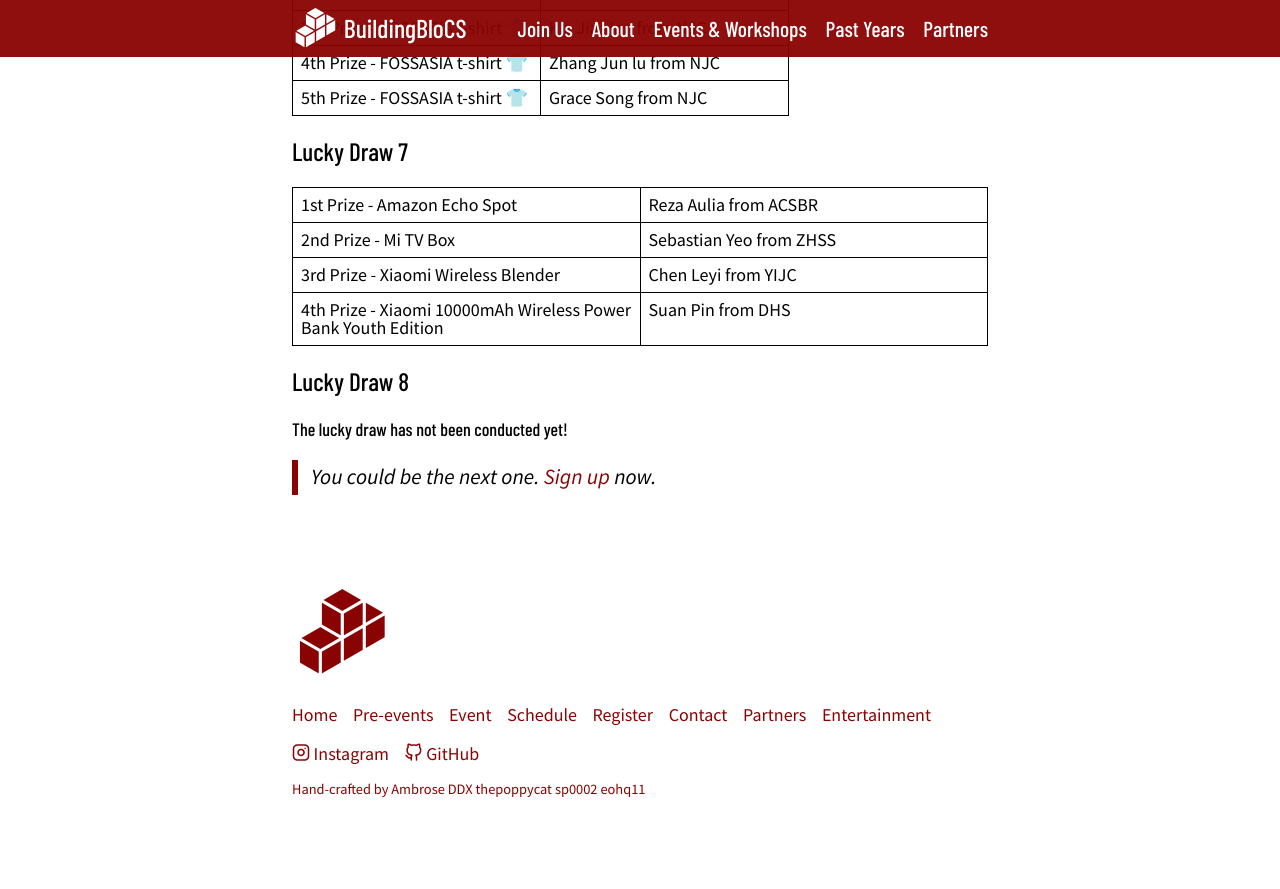
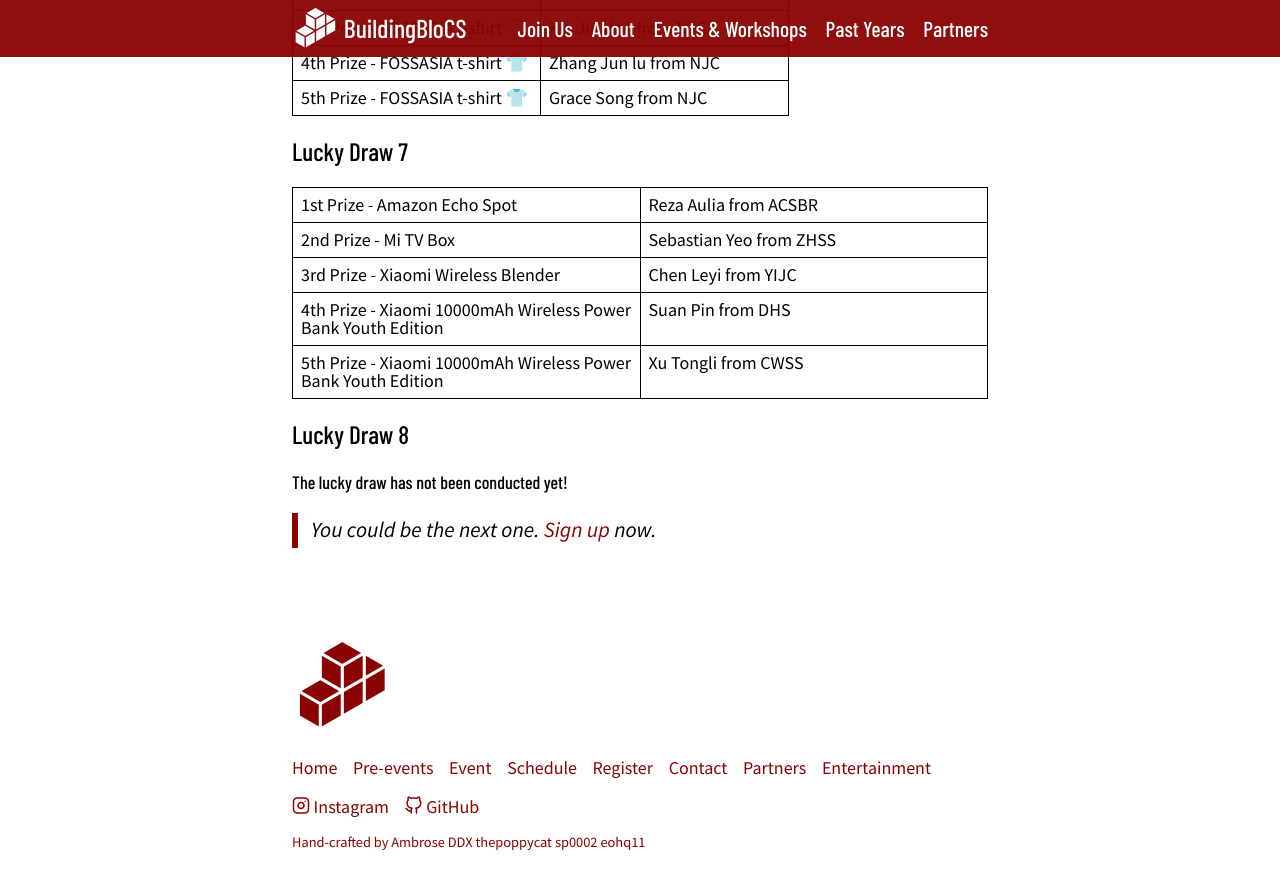
Before and after one commit to buildingblocs/2020, a Jekyll site: the page built from pre-event/luckydraw/index.md, in a window 1280 px wide and 900 px high, scrolled down 1993 px. Shown: the top 889 px of the window. Built offline with Jekyll 4.4.1, drawn with Linux system fonts in a browser that asks for light colours; some web fonts are replaced; our own code applies the rules of GitHub Pages for plain Markdown files; before the commit the page ends 2840 px from its top, so only the background shows below that.

Commit message:
Update winners for Day 1 conference

```diff
--- a/_data/awards.yml
+++ b/_data/awards.yml
@@ -86,7 +86,8 @@
     winner: Chen Leyi from YIJC
   - prize: 4th Prize - Xiaomi 10000mAh Wireless Power Bank Youth Edition
     winner: Suan Pin from DHS
-
+  - prize: 5th Prize - Xiaomi 10000mAh Wireless Power Bank Youth Edition
+    winner: Xu Tongli from CWSS
 - week: 8
   awards:
   - prize:
```
